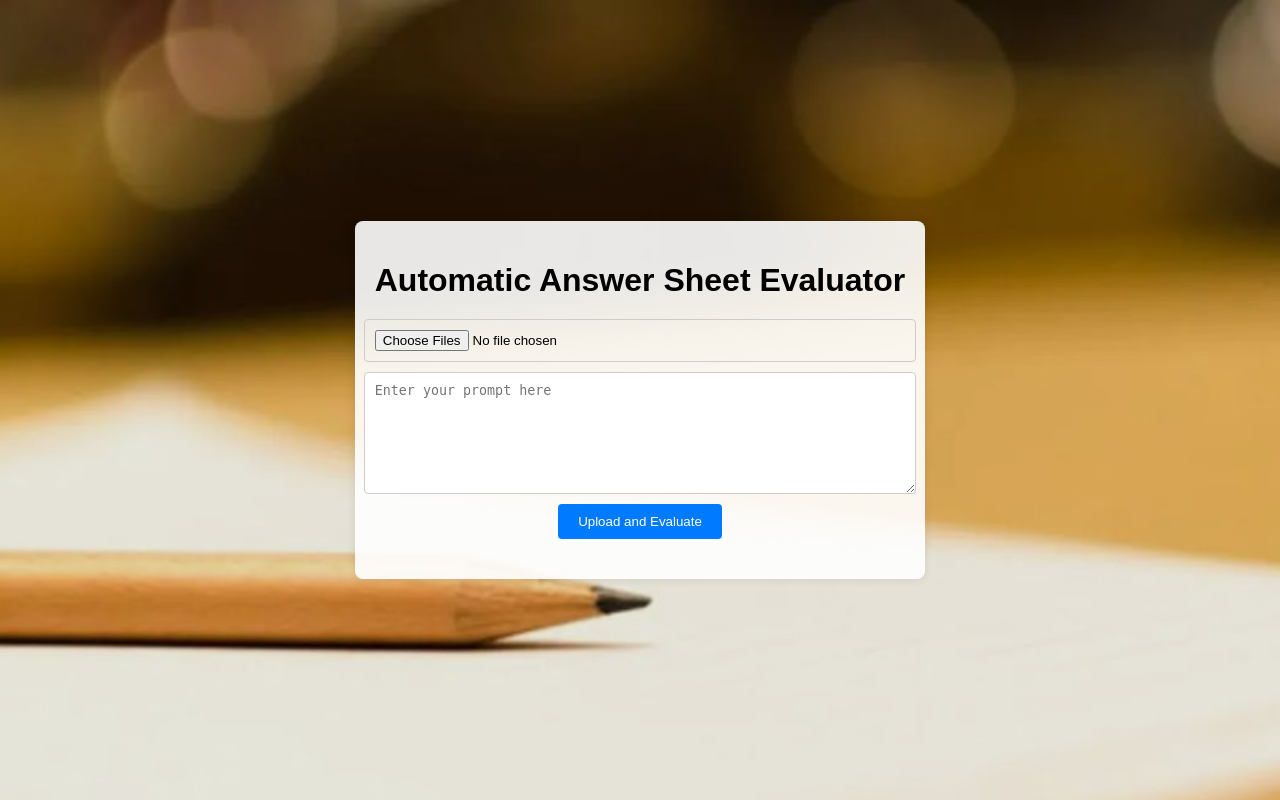
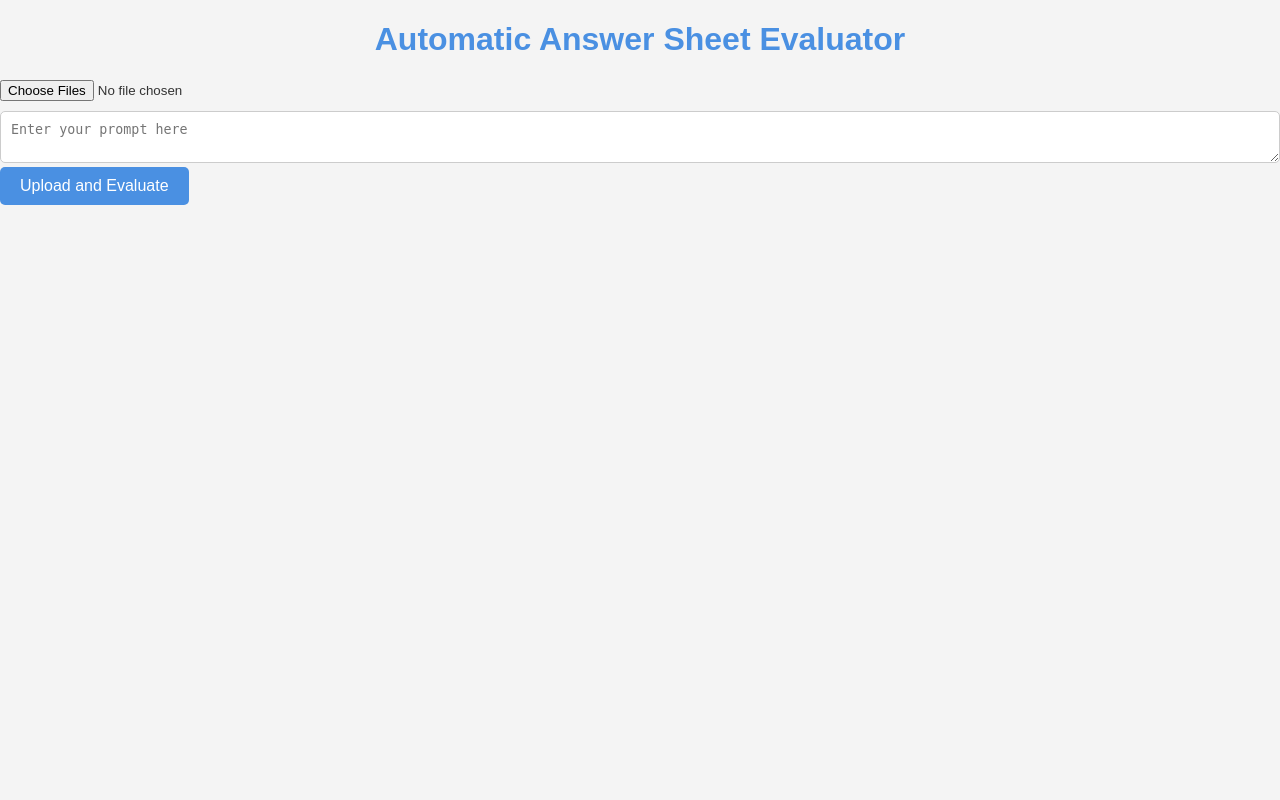
Before and after one commit to Aarathi1535/Android-App, a Flask app: page / in a window 1280 px wide. Run offline with Flask 3, Linux system fonts and the light colour scheme.

Commit message:
Update styles.css

```diff
--- a/static/styles.css
+++ b/static/styles.css
@@ -1,93 +1,71 @@
+/* General body styles */
 body {
     font-family: Arial, sans-serif;
     background-color: #f4f4f4;
+    color: #333;
     margin: 0;
     padding: 0;
-    background-image: url(/static/answer_sheet_bg.jpg);
-    background-size: cover;
-    background-position: center;
-    background-repeat: no-repeat;
-    display: flex;
-    justify-content: center;
-    align-items: center;
-    height: 100vh;
 }
 
-.container {
-    max-width: 600px;
-    padding: 20px;
-    background-color: rgba(255, 255, 255, 0.9); /* Slightly transparent background for readability */
-    box-shadow: 0 0 10px rgba(0, 0, 0, 0.1);
+/* Title styles */
+h1 {
+    color: #4a90e2;
     text-align: center;
-    border-radius: 8px;
-    overflow: hidden; /* Ensure content stays within the container */
 }
 
-h1 {
+/* Streamlit-specific container styles */
+.stApp {
+    padding: 20px;
+}
+
+/* Custom background image */
+.stApp {
+    background-image: url('/static/answer_sheet_bg.jpg');
+    background-size: cover;
+    background-repeat: no-repeat;
+}
+
+/* Input and button styles */
+input[type="text"] {
+    border: 1px solid #ccc;
+    padding: 10px;
+    border-radius: 5px;
+    width: 100%;
+    box-sizing: border-box;
     margin-bottom: 20px;
 }
 
-form {
-    margin-bottom: 20px;
-    display: flex;
-    flex-direction: column;
-    align-items: center;
-}
-
-input[type="file"], textarea {
-    width: 100%;
-    margin-bottom: 10px;
-    padding: 10px;
-    border: 1px solid #ccc;
-    border-radius: 4px;
-}
-
-textarea {
-    resize: vertical;
-    height: 100px; /* Adjust height as needed */
-}
-
 button {
-    padding: 10px 20px;
-    background-color: #007bff;
+    background-color: #4a90e2;
     color: #fff;
     border: none;
+    padding: 10px 20px;
+    border-radius: 5px;
     cursor: pointer;
-    border-radius: 4px;
+    font-size: 16px;
 }
 
 button:hover {
-    background-color: #0056b3;
+    background-color: #357ABD;
 }
 
-#result {
-    margin-top: 20px;
-    font-size: 18px;
+/* Text area styles */
+textarea {
+    border: 1px solid #ccc;
+    padding: 10px;
+    border-radius: 5px;
+    width: 100%;
+    box-sizing: border-box;
+    margin-top: 10px;
 }
 
-.response-container {
-    white-space: pre-wrap;
-    text-align: center;
-    word-wrap: break-word;
-    overflow-wrap: break-word;
-    padding: 10px;
-    max-width: 100%;
-    overflow: hidden;
+/* Error and success messages */
+.stError {
+    color: red;
+    font-weight: bold;
 }
 
-.response-container pre {
-    margin: 0;
-    padding: 0;
-    max-width: 100%;
-    overflow: hidden;
-    white-space: pre-wrap;
-    word-wrap: break-word;
+.stSuccess {
+    color: green;
+    font-weight: bold;
 }
-//For Streamlit application
-.appview-container {
-    background-image: url('/static/answer_sheet_bg.jpg');
-    background-size: cover;
-    background-repeat: no-repeat;
-    background-attachment: fixed;
-    background-position: center;
-}
```
